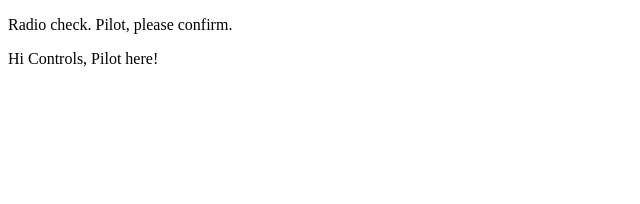
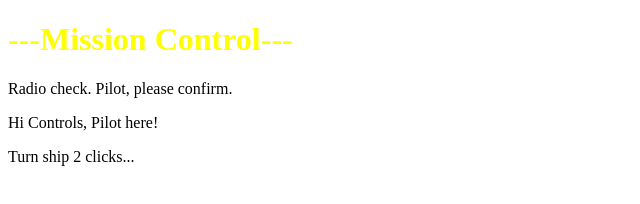
Before and after one commit to CheriBird/communication-log, a plain HTML site: page index.html in a window 1280 px wide. Shown: the whole page, without its empty margins (0-640 px from the left). Drawn offline with Linux system fonts and the light colour scheme.

Commit message:
Header and color added

```diff
--- a/index.html
+++ b/index.html
@@ -1,7 +1,9 @@
 <!DOCTYPE html>
 <html>
    <body>
+    <h1 style="color:yellow;">---Mission Control---</h1>
       <p>Radio check. Pilot, please confirm.</p>
       <p>Hi Controls, Pilot here!</p>
+      <p>Turn ship 2 clicks...</p>
    </body>
 </html>
```
